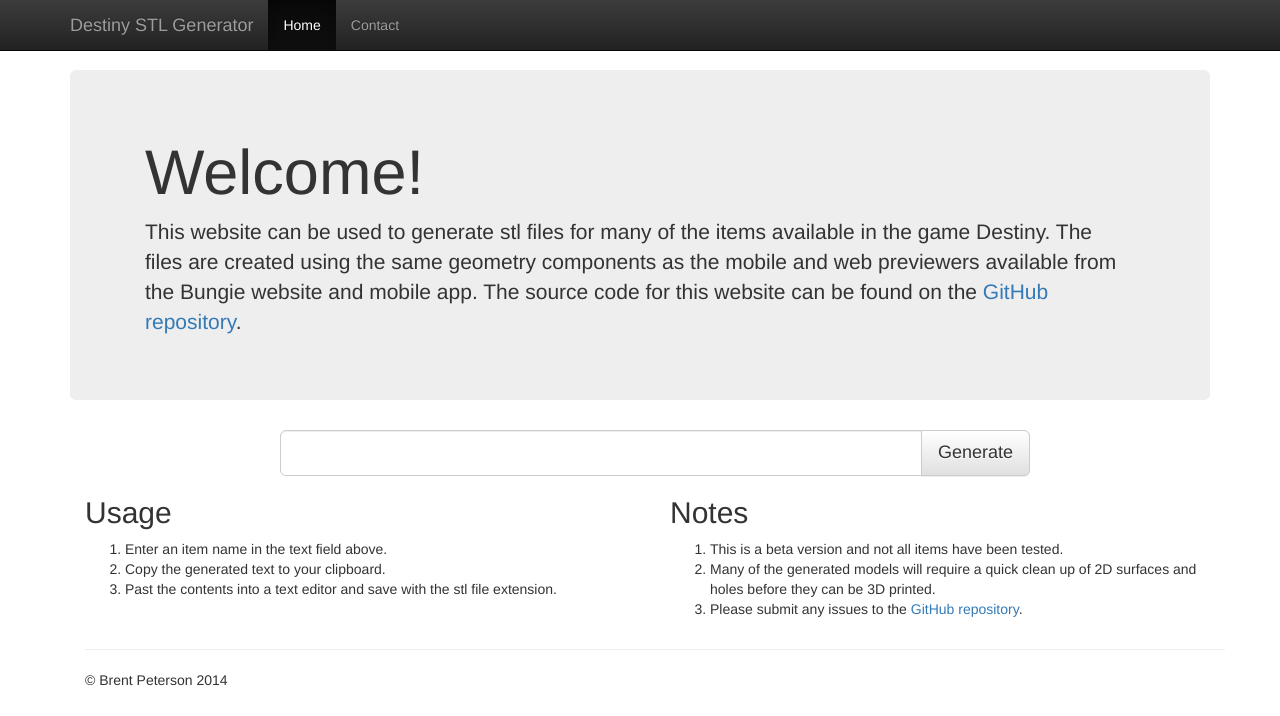
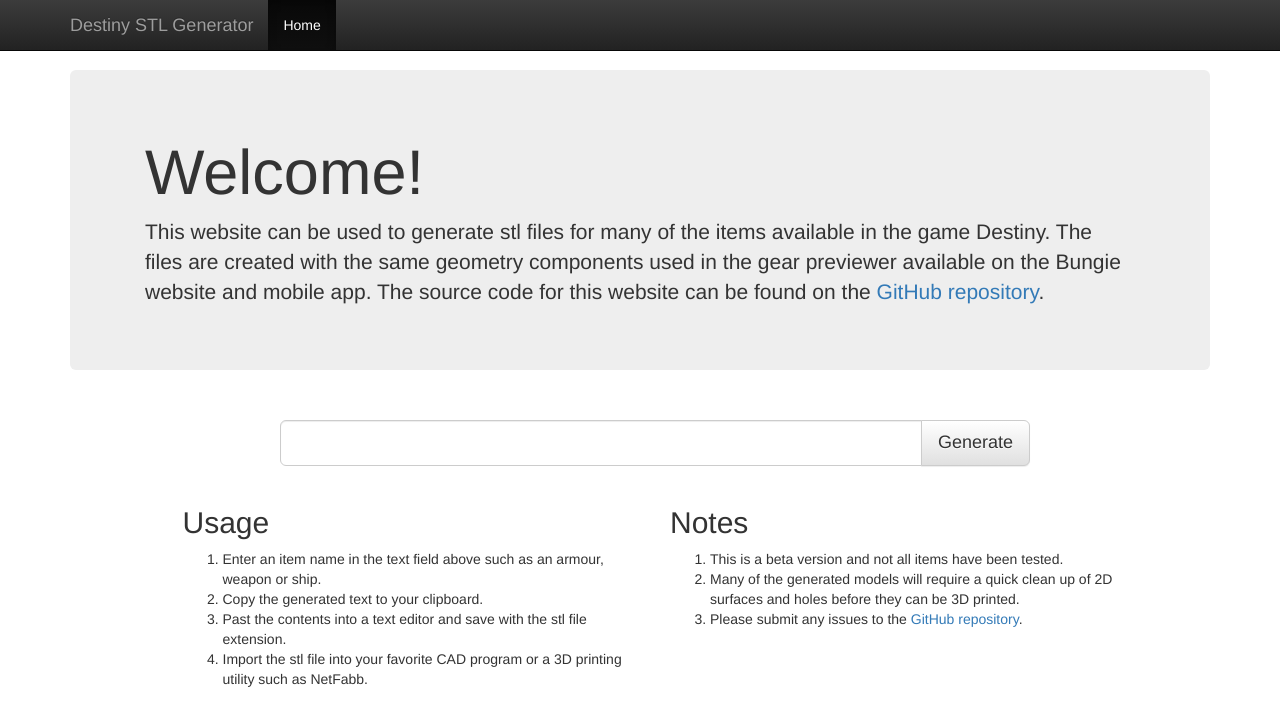
Before and after one commit to bepo13/destiny-stl-generator-web, a Flask app: page / in a window 1280 px wide. Shown: the top 716 px of the page. Before the commit the page ends 686 px from the top, so only its background shows below. Run offline with Flask 2, Linux system fonts and the light colour scheme; some libraries are stand-ins or nearby versions.

Commit message:
More html changes

```diff
--- a/templates/contact.html
+++ b/templates/contact.html
@@ -41,7 +41,7 @@
         </nav>
         <div class="container theme-showcase" role="main">
             <div class="container">
-                <h2>Placeholder</h2>
+                <p>Placeholder</p>
             </div>
             <footer>
                 <p>&copy; Brent Peterson 2014</p>
--- a/templates/welcome.html
+++ b/templates/welcome.html
@@ -34,7 +34,7 @@
                 <div id="navbar" class="navbar-collapse collapse">
                     <ul class="nav navbar-nav">
                         <li class="active"><a href="/">Home</a></li>
-                        <li><a href="/contact">Contact</a></li>
+<!--                         <li><a href="/contact">Contact</a></li> -->
                     </ul>
                 </div>
             </div>
@@ -43,38 +43,52 @@
             <div class="jumbotron">
                 <div class="container">
                     <h1>Welcome!</h1>
-                    <p>This website can be used to generate stl files for many of the items available in the game Destiny. The files are created using
-                    the same geometry components as the mobile and web previewers available from the Bungie website and mobile app. The source code
+                    <p>This website can be used to generate stl files for many of the items available in the game Destiny. The files are created with
+                    the same geometry components used in the gear previewer available on the Bungie website and mobile app. The source code
                     for this website can be found on the <a href="https://github.com/bepo13/destiny-stl-generator-web">GitHub repository</a>.</li></p>
                 </div>
             </div>
+            <br>
             <div class="container">
                 <div class="row">
                     <div class="col-md-8 col-md-offset-2">
                         <form class="input-group input-group-lg" action="generate">
                             <input type="text" name="item" placeholder="" class="form-control">
                             <span class="input-group-btn">
-                                <button class="btn btn-default" type="button">Generate</button>
+                                <button class="btn btn-default" type="submit">Generate</button>
                             </span>
                         </form>
                     </div>
                 </div>
+                <br>
                 <div class="row">
-                    <div class="col-md-6">
+                    <div class="col-md-5 col-md-offset-1">
                         <h2>Usage</h2>
                         <ol>
-                            <li>Enter an item name in the text field above.</li>
+                            <li>Enter an item name in the text field above such as an armour, weapon or ship.</li>
                             <li>Copy the generated text to your clipboard.</li>
                             <li>Past the contents into a text editor and save with the stl file extension.</li>
+                            <li>Import the stl file into your favorite CAD program or a 3D printing utility such as NetFabb.</li>
                         </ol>
-                </div>
-                    <div class="col-md-6">
+                    </div>
+                    <div class="col-md-5">
                         <h2>Notes</h2>
                         <ol>
                             <li>This is a beta version and not all items have been tested.</li>
                             <li>Many of the generated models will require a quick clean up of 2D surfaces and holes before they can be 3D printed.</li>
                             <li>Please submit any issues to the <a href="https://github.com/bepo13/destiny-stl-generator-web">GitHub repository</a>.</li>
                         </ol>
+                    </div>
+                </div>
+                <br>
+                <div class="row">
+                    <div class="col-md-2 col-md-offset-5">
+                        <form action="https://www.paypal.com/cgi-bin/webscr" method="post" target="_top">
+                            <input type="hidden" name="cmd" value="_s-xclick">
+                            <input type="hidden" name="hosted_button_id" value="BVNUNKBVBVAHS">
+                            <input type="image" src="https://www.paypalobjects.com/en_US/i/btn/btn_donate_LG.gif" border="0" name="submit" alt="PayPal - The safer, easier way to pay online!">
+                            <img alt="" border="0" src="https://www.paypalobjects.com/en_US/i/scr/pixel.gif" width="1" height="1">
+                        </form>
                     </div>
                 </div>
                 <hr>
```
